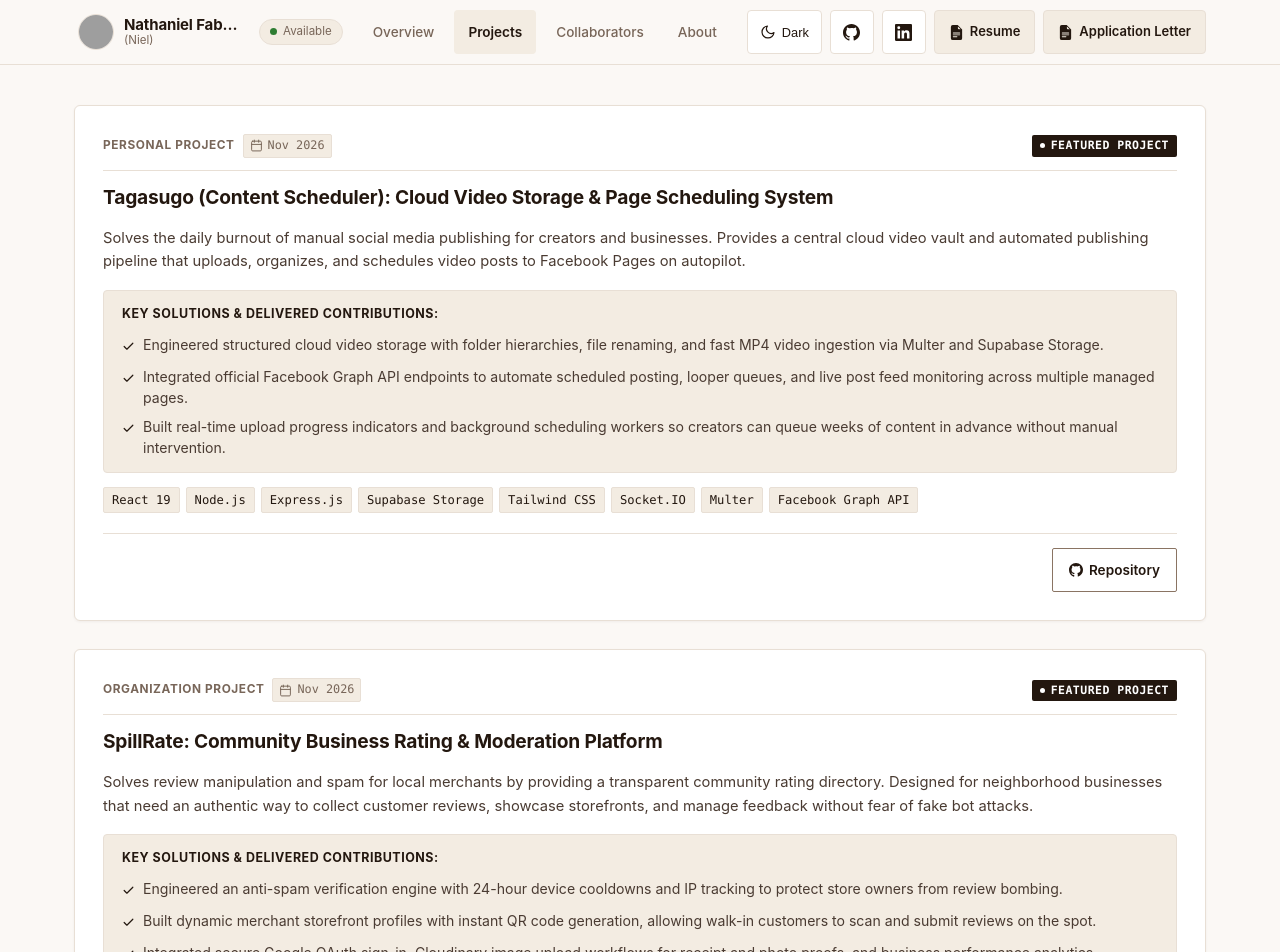
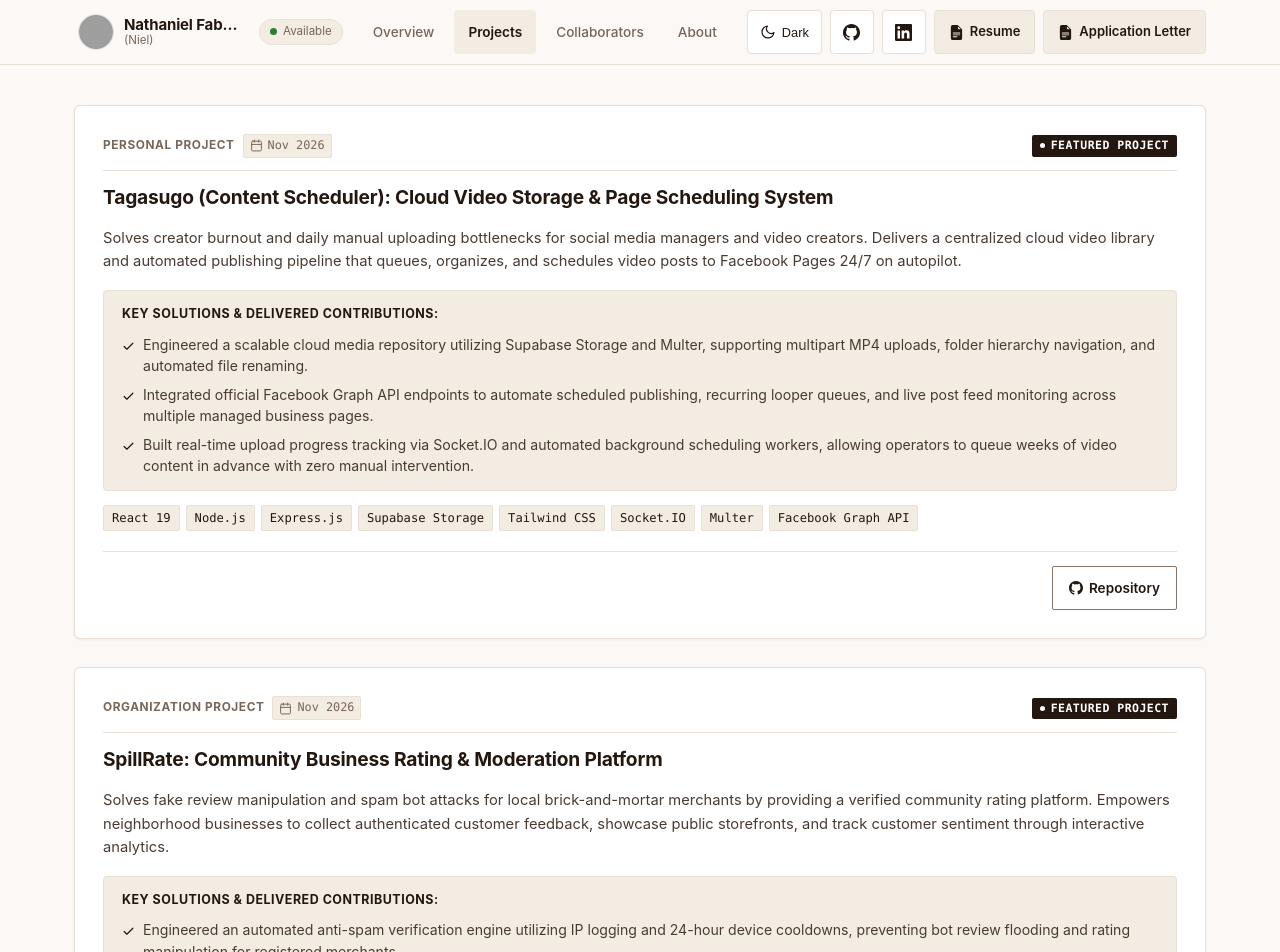
Before and after one commit to nathanielfaborada/nathanielfaborada.github.io, a React (Vite) app: page /projects in a window 1280 px wide. Shown: the top 952 px of the page. Built offline with nearby package versions, Linux system fonts and the light colour scheme; grey boxes are pictures that could not be loaded.

Commit message:
feat(projects): ATS optimize featured project descriptions using Google XYZ impact formula

```diff
--- a/src/data/projectsData.js
+++ b/src/data/projectsData.js
@@ -8,11 +8,11 @@ export const PROJECTS_DATA = [
     project_date: "Nov 2026",
     headline: "Tagasugo (Content Scheduler): Cloud Video Storage & Page Scheduling System",
     description:
-      "Solves the daily burnout of manual social media publishing for creators and businesses. Provides a central cloud video vault and automated publishing pipeline that uploads, organizes, and schedules video posts to Facebook Pages on autopilot.",
+      "Solves creator burnout and daily manual uploading bottlenecks for social media managers and video creators. Delivers a centralized cloud video library and automated publishing pipeline that queues, organizes, and schedules video posts to Facebook Pages 24/7 on autopilot.",
     contributions: [
-      "Engineered structured cloud video storage with folder hierarchies, file renaming, and fast MP4 video ingestion via Multer and Supabase Storage.",
-      "Integrated official Facebook Graph API endpoints to automate scheduled posting, looper queues, and live post feed monitoring across multiple managed pages.",
-      "Built real-time upload progress indicators and background scheduling workers so creators can queue weeks of content in advance without manual intervention.",
+      "Engineered a scalable cloud media repository utilizing Supabase Storage and Multer, supporting multipart MP4 uploads, folder hierarchy navigation, and automated file renaming.",
+      "Integrated official Facebook Graph API endpoints to automate scheduled publishing, recurring looper queues, and live post feed monitoring across multiple managed business pages.",
+      "Built real-time upload progress tracking via Socket.IO and automated background scheduling workers, allowing operators to queue weeks of video content in advance with zero manual intervention.",
     ],
     tags: ["React 19", "Node.js", "Express.js", "Supabase Storage", "Tailwind CSS", "Socket.IO", "Multer", "Facebook Graph API"],
     screenshots: [],
@@ -28,11 +28,11 @@ export const PROJECTS_DATA = [
     project_date: "Nov 2026",
     headline: "SpillRate: Community Business Rating & Moderation Platform",
     description:
-      "Solves review manipulation and spam for local merchants by providing a transparent community rating directory. Designed for neighborhood businesses that need an authentic way to collect customer reviews, showcase storefronts, and manage feedback without fear of fake bot attacks.",
+      "Solves fake review manipulation and spam bot attacks for local brick-and-mortar merchants by providing a verified community rating platform. Empowers neighborhood businesses to collect authenticated customer feedback, showcase public storefronts, and track customer sentiment through interactive analytics.",
     contributions: [
-      "Engineered an anti-spam verification engine with 24-hour device cooldowns and IP tracking to protect store owners from review bombing.",
-      "Built dynamic merchant storefront profiles with instant QR code generation, allowing walk-in customers to scan and submit reviews on the spot.",
-      "Integrated secure Google OAuth sign-in, Cloudinary image upload workflows for receipt and photo proofs, and business performance analytics dashboards.",
+      "Engineered an automated anti-spam verification engine utilizing IP logging and 24-hour device cooldowns, preventing bot review flooding and rating manipulation for registered merchants.",
+      "Developed dynamic merchant storefront profiles with real-time QR code generation, enabling physical walk-in customers to scan and submit verified feedback in under 30 seconds.",
+      "Integrated secure Google OAuth 2.0 authentication, Cloudinary image upload pipelines for receipt verification, and PostgreSQL analytics dashboards tracking rating trends and visitor volume.",
     ],
     tags: ["React 19", "Node.js", "Express.js", "Supabase", "PostgreSQL", "Tailwind CSS", "TanStack Query", "Google OAuth"],
     screenshots: [],
@@ -143,11 +143,11 @@ export const PROJECTS_DATA = [
     project_date: "Aug 2026",
     headline: "Invitr: Digital Invitation & RSVP System",
     description:
-      "Solves high printing costs and messy guest headcounts for weddings, birthdays, and corporate events. Replaces disposable paper cards with interactive digital invitations where guests can view venue locations, confirm attendance, and receive instant email confirmations.",
+      "Solves expensive paper printing costs and chaotic manual headcount tracking for weddings, birthdays, and corporate events. Replaces traditional paper invites with interactive digital event portals featuring instant RSVP confirmations, venue mapping, and automated guest notifications.",
     contributions: [
-      "Built customizable digital invitation pages featuring live event countdowns, interactive Google Maps venue directions, and mobile-friendly RSVP forms.",
-      "Integrated automated email workflows via Brevo SMTP to deliver immediate confirmation notices and event reminders to attending guests.",
-      "Designed an organizer management dashboard that tallies confirmed headcounts in real-time, tracks dietary preferences, and exports complete guest rosters to CSV.",
+      "Developed responsive digital event portals with interactive live countdown timers, integrated Google Maps venue navigation, and mobile-first RSVP submission forms.",
+      "Integrated Brevo SMTP email automation pipelines to dispatch instant RSVP confirmations, QR check-in passes, and automated event reminders directly to attendee inboxes.",
+      "Architected a Laravel 12 and MySQL organizer dashboard tracking live headcount tallies, meal preferences, and attendance statuses with 1-click CSV roster export capability.",
     ],
     tags: ["Laravel 12", "PHP", "Blade", "MySQL", "Tailwind CSS", "Alpine.js", "Brevo SMTP", "PHPUnit"],
     screenshots: [],
@@ -163,11 +163,11 @@ export const PROJECTS_DATA = [
     project_date: "Aug 2026",
     headline: "Immaculearn: Collaborative Learning Management System",
     description:
-      "Solves classroom disorganization by replacing scattered spreadsheets and chat groups with a centralized academic portal for schools. Built for College of Mary Immaculate to give teachers, students, and administrators dedicated dashboards where lessons, quizzes, grades, and campus announcements live in one seamless system.",
+      "Solves academic disorganization in schools by replacing scattered messaging groups and manual grading spreadsheets with a centralized Learning Management System (LMS). Built as a full-stack academic portal for College of Mary Immaculate, streamlining course delivery, grade tracking, and real-time announcements across 3 distinct user roles.",
     contributions: [
-      "Engineered the backend REST APIs and MySQL database architecture to securely handle user authentication, class enrollments, and academic records across three distinct user roles.",
-      "Built interactive classroom modules including document sharing, quiz creation, automated submission tracking, and real-time class announcements.",
-      "Collaborated with student developer teammates to design clean, mobile-friendly interfaces ensuring smooth navigation for non-technical educators and students.",
+      "Architected modular backend REST APIs and relational MySQL database schemas supporting Role-Based Access Control (RBAC) for over 3 distinct user types (Administrators, Faculty, Students).",
+      "Engineered core academic tools including interactive quiz builders, automated grade calculations, structured course content repositories, and instant campus announcement feeds.",
+      "Developed responsive React front-end dashboards with client-side state caching, cutting down page reload overhead and ensuring accessibility for non-technical educators on desktop and mobile devices.",
     ],
     tags: ["React", "Node.js", "Express.js", "MySQL", "JavaScript", "REST APIs"],
     screenshots: [],
```
Also changed, not shown: 3 other files (tests, documents, lock files or other folders).
